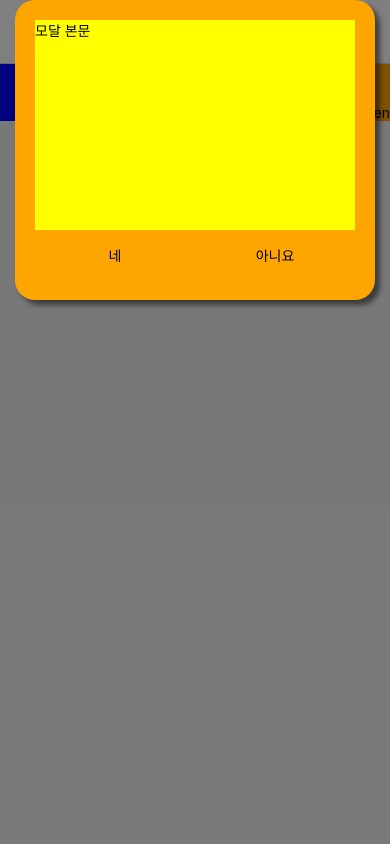
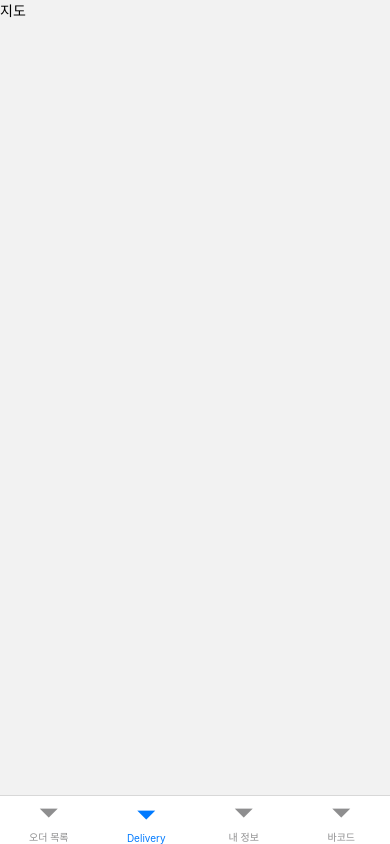
Before and after one commit to moses1206/foodDeliveryApp, a React Native app: screen /Delivery in a window 390 px wide. Built offline with nearby package versions, Linux system fonts and the light colour scheme.

Commit message:
Create Folder & Components

```diff
--- a/App.tsx
+++ b/App.tsx
@@ -1,159 +1,74 @@
-import React, {useState} from 'react';
-import {NavigationContainer, ParamListBase} from '@react-navigation/native';
-import {
-  createNativeStackNavigator,
-  NativeStackScreenProps,
-} from '@react-navigation/native-stack';
-import {
-  Text,
-  View,
-  TouchableHighlight,
-  Pressable,
-  StyleSheet,
-  Dimensions,
-} from 'react-native';
-import {useCallback} from 'react';
-type RootStackParamList = {
-  Home: undefined;
-  Details: undefined;
+import * as React from 'react';
+import {NavigationContainer} from '@react-navigation/native';
+import {createNativeStackNavigator} from '@react-navigation/native-stack';
+import {createBottomTabNavigator} from '@react-navigation/bottom-tabs';
+import Settings from './src/pages/Settings';
+import Orders from './src/pages/Orders';
+import Delivery from './src/pages/Delivery';
+import Barcode from './src/pages/Barcode';
+import {useState} from 'react';
+import SignIn from './src/pages/SignIn';
+import SignUp from './src/pages/SignUp';
+
+export type LoggedInParamList = {
+  Orders: undefined;
+  Settings: undefined; //정산 화면
+  Delivery: undefined; // 지도 화면
   Barcode: undefined;
+  Complete: {orderId: string}; // 배달 완료 처리 (사진을 찍어서 보냄)
 };
-type HomeScreenProps = NativeStackScreenProps<RootStackParamList, 'Home'>;
-type DetailsScreenProps = NativeStackScreenProps<ParamListBase, 'Details'>;
-type BarcodeScreenProps = NativeStackScreenProps<ParamListBase, 'Barcode'>;
 
-// 타입스크립트는 자바스크립트에 매계변수 , 리턴값 , 변수에 형식을 지정하는 것이다.
+export type RootStackParamList = {
+  SignIn: undefined;
+  SignUp: undefined;
+};
 
-function HomeScreen({navigation}: HomeScreenProps) {
-  const onClick = useCallback(() => {
-    navigation.navigate('Details');
-  }, [navigation]);
-
-  return (
-    <View style={{flexDirection: 'row'}}>
-      <View
-        style={{
-          flex: 1,
-          backgroundColor: 'yellow',
-          alignItems: 'center',
-          justifyContent: 'center',
-        }}>
-        <Pressable
-          onPress={onClick}
-          style={{padding: 20, backgroundColor: 'blue'}}>
-          <Text style={{color: 'white'}}>Home Screen</Text>
-        </Pressable>
-      </View>
-      <View
-        style={{
-          flex: 2,
-          backgroundColor: 'orange',
-          justifyContent: 'flex-end',
-          alignItems: 'flex-end',
-        }}>
-        <Text>Second Screen</Text>
-      </View>
-    </View>
-  );
-}
-
-function DetailsScreen({navigation}: DetailsScreenProps) {
-  const onClick = useCallback(() => {
-    navigation.navigate('Home');
-  }, [navigation]);
-
-  return (
-    <View style={{flex: 1, alignItems: 'center', justifyContent: 'center'}}>
-      <TouchableHighlight onPress={onClick}>
-        <Text>Details Screen</Text>
-      </TouchableHighlight>
-    </View>
-  );
-}
-
-function BarcodeScreen({navigation}: BarcodeScreenProps) {
-  const onClick = useCallback(() => {
-    navigation.navigate('Home');
-  }, [navigation]);
-
-  return (
-    <View style={{flex: 1, alignItems: 'center', justifyContent: 'center'}}>
-      <TouchableHighlight onPress={onClick}>
-        <Text>Details Screen</Text>
-      </TouchableHighlight>
-    </View>
-  );
-}
-
+const Tab = createBottomTabNavigator();
 const Stack = createNativeStackNavigator();
 
 function App() {
-  const [modal, showModal] = useState(true);
-
+  const [isLoggedIn, setLoggedIn] = useState(true);
   return (
     <NavigationContainer>
-      <Stack.Navigator initialRouteName="Home">
-        <Stack.Screen
-          name="Home"
-          component={HomeScreen}
-          options={{title: '홈화면'}}
-        />
-        <Stack.Screen name="Details" component={DetailsScreen} />
-        <Stack.Screen name="Barcode" component={BarcodeScreen} />
-      </Stack.Navigator>
-
-      {modal && (
-        <Pressable onPress={() => showModal(false)} style={styles.modal}>
-          <Pressable style={styles.modalInner}>
-            <View style={{flex: 5, backgroundColor: 'yellow'}}>
-              <Text>모달 본문</Text>
-            </View>
-            <View
-              style={{
-                flexDirection: 'row',
-                alignItems: 'center',
-                height: 50,
-              }}>
-              <Pressable style={{flex: 1, alignItems: 'center'}}>
-                <Text>네</Text>
-              </Pressable>
-              <Pressable style={{flex: 1, alignItems: 'center'}}>
-                <Text>아니요</Text>
-              </Pressable>
-            </View>
-          </Pressable>
-        </Pressable>
+      {isLoggedIn ? (
+        <Tab.Navigator>
+          <Tab.Screen
+            name="Orders"
+            component={Orders}
+            options={{title: '오더 목록'}}
+          />
+          <Tab.Screen
+            name="Delivery"
+            component={Delivery}
+            options={{headerShown: false}}
+          />
+          <Tab.Screen
+            name="Settings"
+            component={Settings}
+            options={{title: '내 정보'}}
+          />
+          <Tab.Screen
+            name="Barcode"
+            component={Barcode}
+            options={{title: '바코드'}}
+          />
+        </Tab.Navigator>
+      ) : (
+        <Stack.Navigator>
+          <Stack.Screen
+            name="SignIn"
+            component={SignIn}
+            options={{title: '로그인'}}
+          />
+          <Stack.Screen
+            name="SignUp"
+            component={SignUp}
+            options={{title: '회원가입'}}
+          />
+        </Stack.Navigator>
       )}
     </NavigationContainer>
   );
 }
 
-const styles = StyleSheet.create({
-  modal: {
-    position: 'absolute',
-    backgroundColor: 'rgba(0,0,0,0.5)',
-    alignItems: 'center',
-    top: 0,
-    right: 0,
-    left: 0,
-    bottom: 0,
-  },
-  modalInner: {
-    position: 'absolute',
-    backgroundColor: 'orange',
-    width: Dimensions.get('window').width - 30,
-    marginHorizontal: 50,
-    height: 300,
-    borderRadius: 20,
-    padding: 20,
-    // 아이폰
-    shadowColor: 'black',
-    shadowOpacity: 0.5,
-    shadowRadius: 5,
-    shadowOffset: {width: 5, height: 5},
-    // 안드로이드
-    elevation: 15,
-  },
-});
-
 export default App;
--- a/package.json
+++ b/package.json
@@ -11,6 +11,7 @@
   },
   "dependencies": {
     "@react-native-async-storage/async-storage": "^1.17.3",
+    "@react-navigation/bottom-tabs": "^6.0.9",
     "@react-navigation/native": "^6.0.10",
     "@react-navigation/native-stack": "^6.6.1",
     "react": "17.0.2",
--- /dev/null
+++ b/src/pages/Barcode.tsx
@@ -0,0 +1,12 @@
+import React from 'react';
+import {View, Text} from 'react-native';
+
+function Barcode() {
+  return (
+    <View>
+      <Text>Barcode</Text>
+    </View>
+  );
+}
+
+export default Barcode;
--- /dev/null
+++ b/src/pages/Complete.tsx
@@ -0,0 +1,12 @@
+import React from 'react';
+import {View, Text} from 'react-native';
+
+function Complete() {
+  return (
+    <View>
+      <Text>완료</Text>
+    </View>
+  );
+}
+
+export default Complete;
--- /dev/null
+++ b/src/pages/Delivery.tsx
@@ -0,0 +1,23 @@
+import React from 'react';
+import {View, Text} from 'react-native';
+import {createNativeStackNavigator} from '@react-navigation/native-stack';
+import Ing from './Ing';
+import Complete from './Complete';
+
+const Stack = createNativeStackNavigator();
+
+function Delivery() {
+  return (
+    <Stack.Navigator initialRouteName="Ing">
+      {/* 지도가 있고 그 위에 완료처리 화면을 스택으로 구현 */}
+      <Stack.Screen name="Ing" component={Ing} options={{headerShown: false}} />
+      <Stack.Screen
+        name="Complete"
+        component={Complete}
+        options={{headerShown: false}}
+      />
+    </Stack.Navigator>
+  );
+}
+
+export default Delivery;
--- /dev/null
+++ b/src/pages/Ing.tsx
@@ -0,0 +1,12 @@
+import React from 'react';
+import {View, Text} from 'react-native';
+
+function Ing() {
+  return (
+    <View>
+      <Text>지도</Text>
+    </View>
+  );
+}
+
+export default Ing;
--- /dev/null
+++ b/src/pages/Orders.tsx
@@ -0,0 +1,12 @@
+import React from 'react';
+import {View, Text} from 'react-native';
+
+function Orders() {
+  return (
+    <View>
+      <Text>주문</Text>
+    </View>
+  );
+}
+
+export default Orders;
--- /dev/null
+++ b/src/pages/Settings.tsx
@@ -0,0 +1,12 @@
+import React from 'react';
+import {View, Text} from 'react-native';
+
+function Settings() {
+  return (
+    <View>
+      <Text>셋팅</Text>
+    </View>
+  );
+}
+
+export default Settings;
--- /dev/null
+++ b/src/pages/SignIn.tsx
@@ -0,0 +1,12 @@
+import React from 'react';
+import {View, Text} from 'react-native';
+
+function SignIn() {
+  return (
+    <View>
+      <Text>로그인</Text>
+    </View>
+  );
+}
+
+export default SignIn;
--- /dev/null
+++ b/src/pages/SignUp.tsx
@@ -0,0 +1,12 @@
+import React from 'react';
+import {View, Text} from 'react-native';
+
+function SignUp() {
+  return (
+    <View>
+      <Text>회원가입</Text>
+    </View>
+  );
+}
+
+export default SignUp;
```
Also changed, not shown: 1 other file (tests, documents, lock files or other folders).
